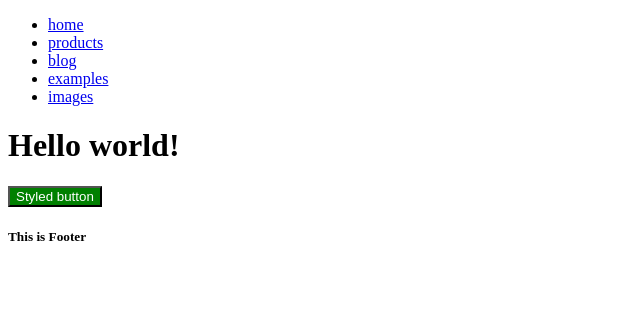
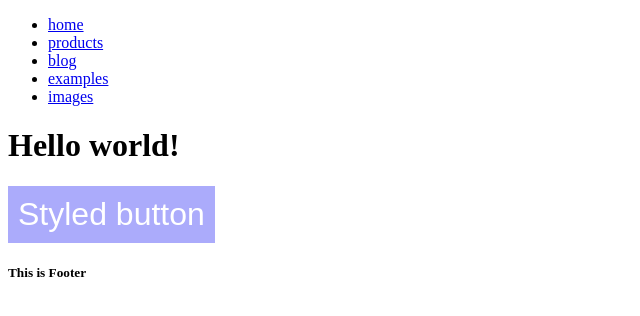
Before and after one commit to mfaizan1/gatsby-part-1, a Gatsby site: page / in a window 1280 px wide. Shown: the whole page, without its empty margins (0-640 px from the left). Built offline with nearby package versions, Linux system fonts and the light colour scheme; Gatsby itself is replaced by a stand-in of ours.

Commit message:
update button styles

```diff
--- a/src/components/Button.js
+++ b/src/components/Button.js
@@ -1,7 +1,9 @@
 import styled from "styled-components"
 
 export const Button = styled.button`
-  background: green;
+  background: rgba(150, 150, 250, 0.8);
   color: white;
-  font-style: 2rem;
+  font-size: 2rem;
+  padding: 10px;
+  border: none;
 `
```
